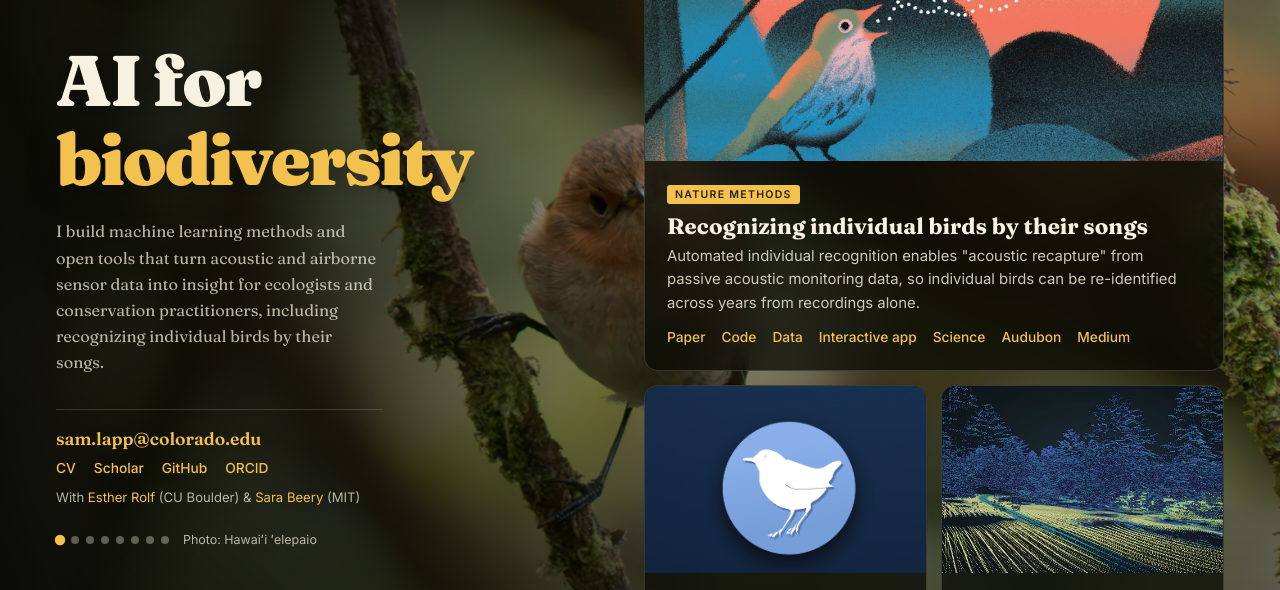
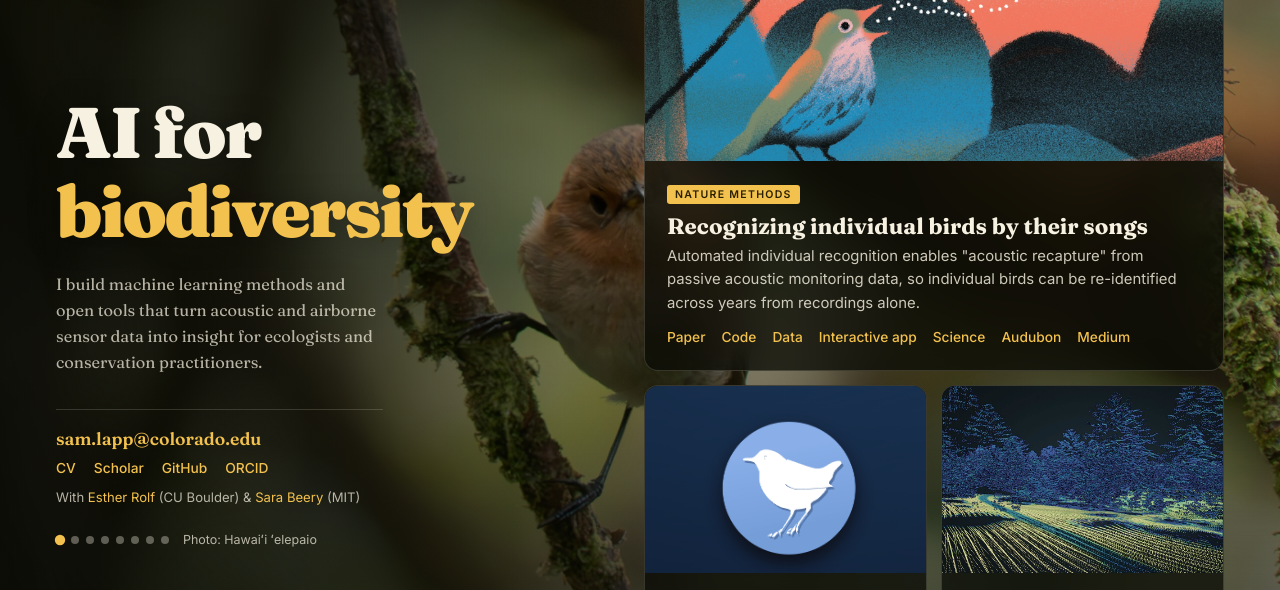
Before and after one commit to sammlapp/me, a plain HTML site: page index.html in a window 1280 px wide. Shown: the part 210-800 px from the top of the page. Drawn offline with Linux system fonts and the light colour scheme.

Commit message:
Shorten tagline, remove unused old favicon, add .gitignore
- Trim the intro tagline
- Delete asset/img/favicon.png (old icon, no longer referenced)
- Ignore full-size photo originals in asset/img/photos/ and .DS_Store files

Co-Authored-By: Claude Sonnet 5.5 <noreply@anthropic.com>

```diff
--- a/index.html
+++ b/index.html
@@ -33,7 +33,7 @@
     </div>
 
     <h1>AI for <em>biodiversity</em></h1>
-    <p class="tagline">I build machine learning methods and open tools that turn acoustic and airborne sensor data into insight for ecologists and conservation practitioners, including recognizing individual birds by their songs.</p>
+    <p class="tagline">I build machine learning methods and open tools that turn acoustic and airborne sensor data into insight for ecologists and conservation practitioners.</p>
 
     <div class="contact">
       <a class="mail email" data-u="sam.lapp" data-h="colorado.edu" href="#"><noscript>sam.lapp [at] colorado.edu</noscript></a>
```
Also changed, not shown: asset/img/favicon.png (deleted), 6 other files.
